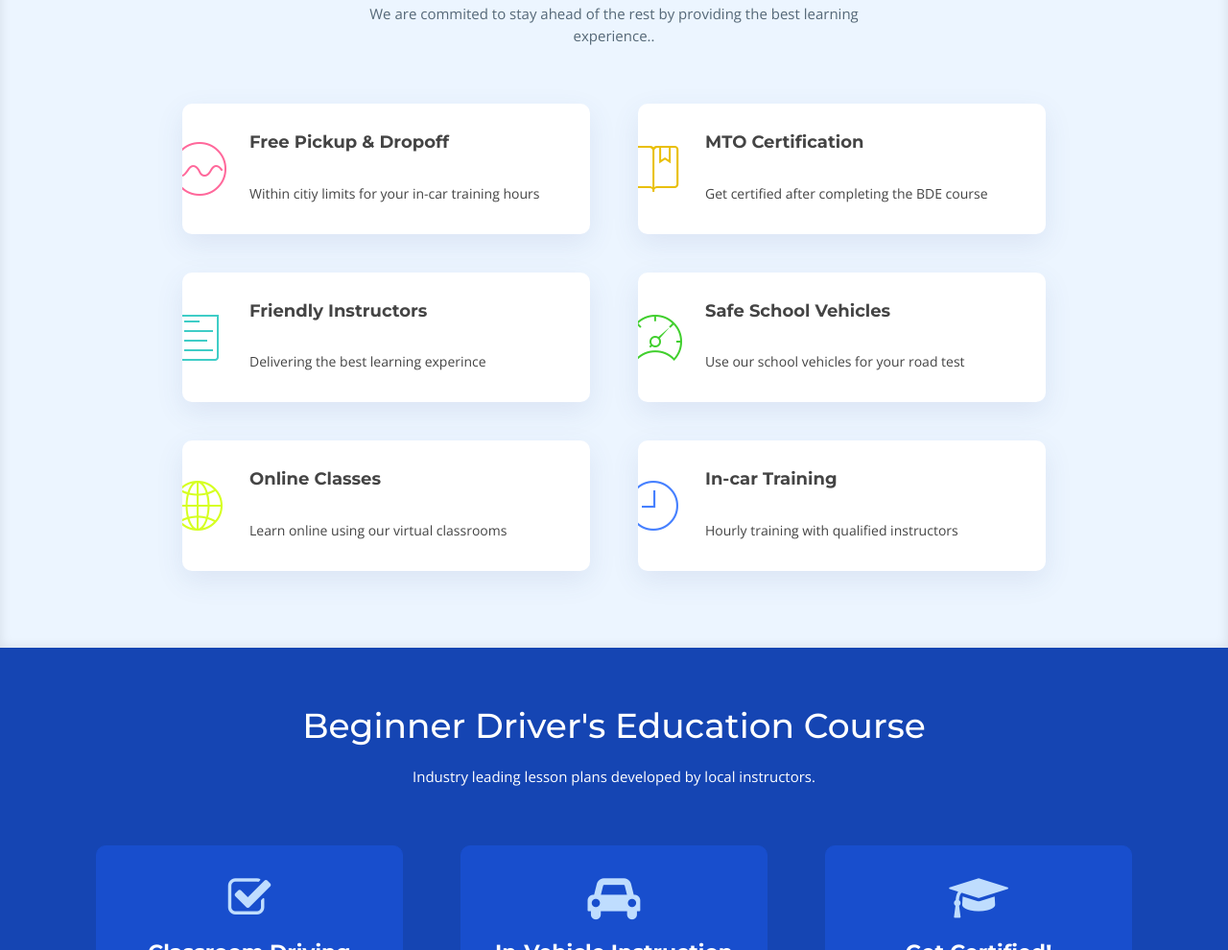
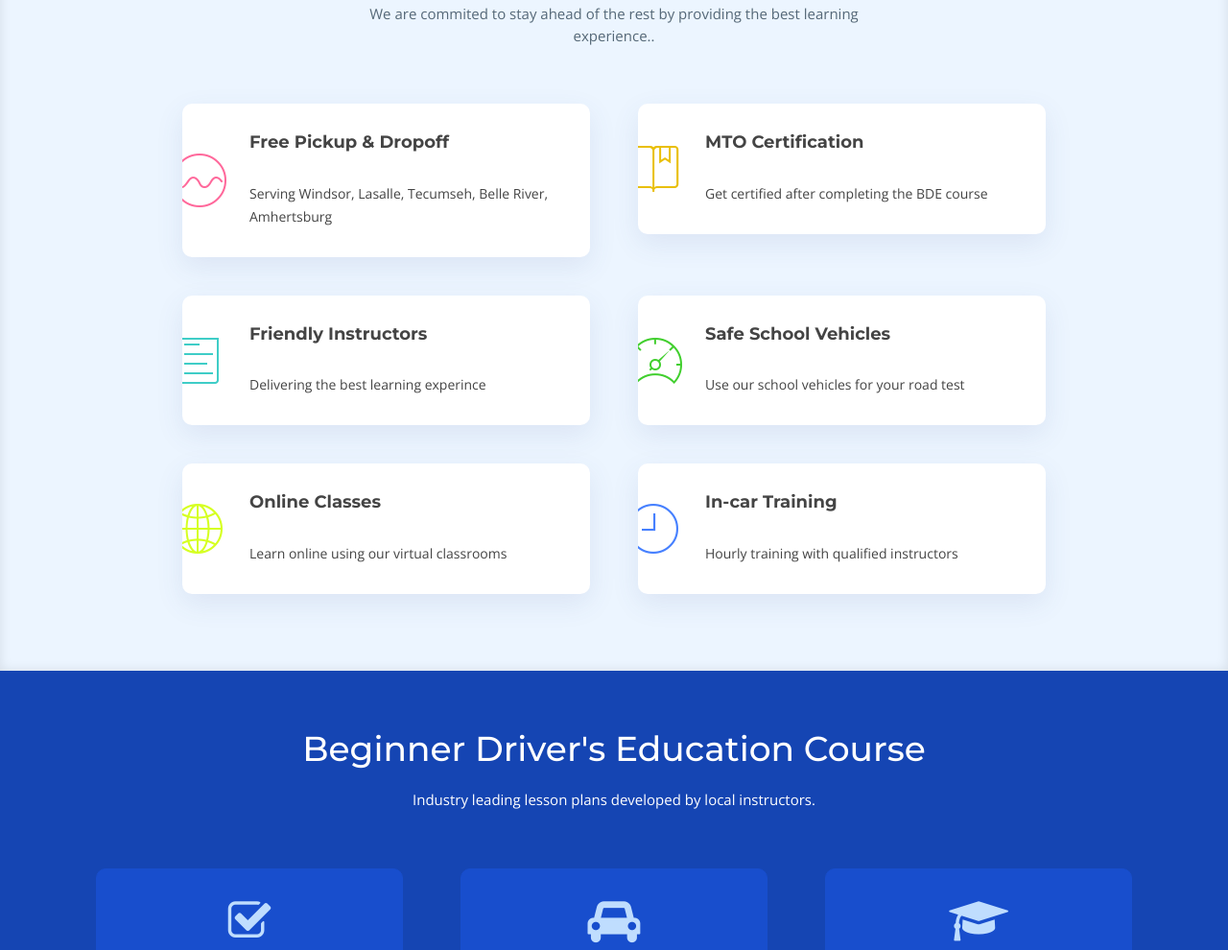
Before and after one commit to TheHezze/aceweb20, a plain HTML site: page index.html in a window 1280 px wide. Shown: the part 995-1985 px from the top of the page at 96% size. Drawn offline with nearby package versions, Linux system fonts and the light colour scheme; a script that the page names is missing; files whose address does not match are found by name.

Commit message:
Update index.html

```diff
--- a/index.html
+++ b/index.html
@@ -249,7 +249,7 @@
             <div class="box">
               <div class="icon"><i class="ion-ios-analytics-outline" style="color: #ff689b;"></i></div>
               <h4 class="title"><p href="">Free Pickup & Dropoff</p></h4>
-              <p class="description">Within citiy limits for your in-car training hours</p>
+              <p class="description">Serving Windsor, Lasalle, Tecumseh, Belle River, Amhertsburg</p>
             </div>
           </div>
           <div class="col-md-6 col-lg-5 wow bounceInUp" data-wow-duration="1.4s">
```
